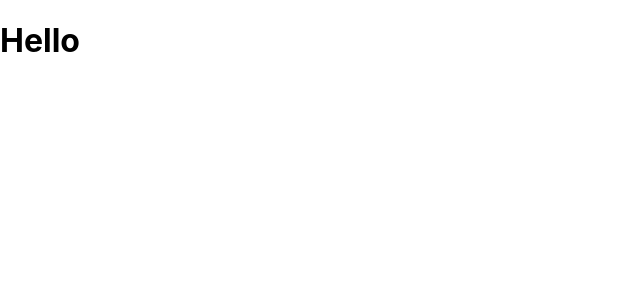
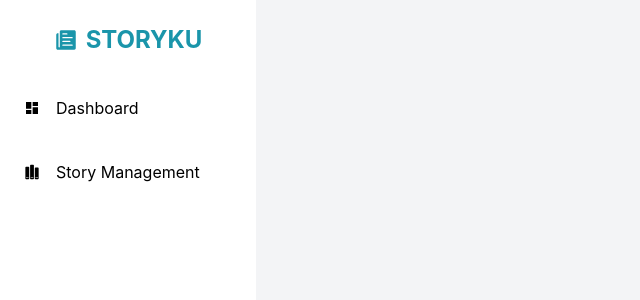
Before and after one commit to althaafka/bigio-takehome-challenge, a React (Create React App) app in the folder client/: page / in a window 1280 px wide. Shown: the top 300 px of the page, without its empty margins (0-640 px from the left). Built offline with nearby package versions, Linux system fonts and the light colour scheme.

Commit message:
feat(fe): layout

```diff
--- a/client/package.json
+++ b/client/package.json
@@ -8,6 +8,7 @@
     "@testing-library/user-event": "^13.5.0",
     "react": "^18.3.1",
     "react-dom": "^18.3.1",
+    "react-router-dom": "^6.26.1",
     "react-scripts": "5.0.1",
     "web-vitals": "^2.1.4"
   },
@@ -34,5 +35,10 @@
       "last 1 firefox version",
       "last 1 safari version"
     ]
+  },
+  "devDependencies": {
+    "autoprefixer": "^10.4.20",
+    "postcss": "^8.4.41",
+    "tailwindcss": "^3.4.10"
   }
 }
--- /dev/null
+++ b/client/postcss.config.js
@@ -0,0 +1,6 @@
+module.exports = {
+  plugins: {
+    tailwindcss: {},
+    autoprefixer: {},
+  },
+}
--- a/client/src/App.js
+++ b/client/src/App.js
@@ -1,8 +1,20 @@
 import './App.css';
+import React from 'react';
+import { BrowserRouter as Router, Route, Routes } from 'react-router-dom';
+import Layout from './pages/layout';
 
 function App() {
   return (
-    <h1>Hello</h1>
+    <Router>
+      <Routes>
+        <Route path="/" element={<Layout/>}>
+          {/* <Route index element={<Home />} />
+          <Route path='story' element={<Story />} />
+          <Route path='story/add' element={<StoryAdd />} />
+          <Route path='story/add-chapter' element={<StoryAddChapter />} /> */}
+        </Route>
+      </Routes>
+    </Router>
   );
 }
 
--- a/client/src/index.css
+++ b/client/src/index.css
@@ -11,3 +11,8 @@ code {
   font-family: source-code-pro, Menlo, Monaco, Consolas, 'Courier New',
     monospace;
 }
+
+/* src/index.css */
+@tailwind base;
+@tailwind components;
+@tailwind utilities;
--- /dev/null
+++ b/client/src/pages/layout.js
@@ -0,0 +1,68 @@
+import React from 'react';
+import { Outlet, Link } from 'react-router-dom';
+
+const Layout = () => {
+  return (
+    <div className="flex h-screen bg-gray-100">
+      <aside className="w-64 bg-white text-black flex flex-col">
+        <div className="flex items-center justify-center px-4 py-6">
+          <svg
+            className="svg-icon mr-2"
+            style={{
+              width: '1.5em',
+              height: '1.5em',
+              fill: '#1A95AA',
+              overflow: 'hidden',
+            }}
+            viewBox="0 0 1024 1024"
+            version="1.1"
+            xmlns="http://www.w3.org/2000/svg"
+          >
+            <path d="M248 160v644c0 15.4-12.6 28-28 28s-28-12.6-28-28V224H160c-35.4 0-64 28.6-64 64v576c0 35.4 28.6 64 64 64h706.2c34 0 61.8-27.6 61.8-61.8V160c0-35.4-28.6-64-64-64l-556 4c-35.4 0-60 24.6-60 60z m132 64h168c15.4 0 28 12.6 28 28s-12.6 28-28 28h-168c-15.4 0-28-12.6-28-28s12.6-28 28-28z m0 320h296c15.4 0 28 12.6 28 28s-12.6 28-28 28H380c-15.4 0-28-12.6-28-28s12.6-28 28-28z m392 216H380c-15.4 0-28-12.6-28-28s12.6-28 28-28h392c15.4 0 28 12.6 28 28s-12.6 28-28 28z m0-320H380c-15.4 0-28-12.6-28-28s12.6-28 28-28h392c15.4 0 28 12.6 28 28s-12.6 28-28 28z" />
+          </svg>
+          <div className="text-2xl font-bold text-blue2">
+            STORYKU
+          </div>
+        </div>
+        <nav className="flex-grow">
+          <ul className="space-y-2">
+            <li>
+              <Link to="/" className="py-4 px-6 hover:bg-blue1 hover:text-white flex items-center">
+                <svg
+                  className="mr-4"
+                  style={{ width: '1em', height: '1em', verticalAlign: 'middle', fill: 'currentColor', overflow: 'hidden' }}
+                  viewBox="0 0 1024 1024"
+                  version="1.1"
+                  xmlns="http://www.w3.org/2000/svg"
+                >
+                  <path d="M128 554.666667h341.333333V128H128v426.666667z m0 341.333333h341.333333V640H128v256z m426.666667 0h341.333333V469.333333H554.666667v426.666667z m0-768v256h341.333333V128H554.666667z" />
+                </svg>
+                Dashboard
+              </Link>
+            </li>
+            <li>
+              <Link to="/story" className="py-4 px-6 hover:bg-blue1 hover:text-white flex items-center">
+                <svg
+                  className="mr-4"
+                  style={{ width: '1em', height: '1em', verticalAlign: 'middle', fill: 'currentColor', overflow: 'hidden' }}
+                  viewBox="0 0 1024 1024"
+                  version="1.1"
+                  xmlns="http://www.w3.org/2000/svg"
+                >
+                  <path d="M585.840286 48.820024h-146.460071a48.820024 48.820024 0 0 0-48.820024 48.820024v829.940405a48.820024 48.820024 0 0 0 48.820024 48.820024h146.460071a48.820024 48.820024 0 0 0 48.820024-48.820024V97.640048a48.820024 48.820024 0 0 0-48.820024-48.820024z m7.078904 829.940405h-160.617879v-24.410012h160.617879zM889.012634 219.690107h-148.168772a48.820024 48.820024 0 0 0-48.820024 48.820024v659.070322a48.820024 48.820024 0 0 0 48.820024 48.820024h148.168772a48.820024 48.820024 0 0 0 48.820024-48.820024V268.510131a48.820024 48.820024 0 0 0-48.820024-48.820024z m6.346603 659.070322h-160.861978v-24.410012h160.861978z m-610.250298-707.890346h-148.901072a48.820024 48.820024 0 0 0-48.820024 48.820024v707.890346a48.820024 48.820024 0 0 0 48.820024 48.820024h148.168772a48.820024 48.820024 0 0 0 48.820024-48.820024V219.690107a48.820024 48.820024 0 0 0-48.820024-48.820024z m6.346603 707.890346H129.861263v-24.410012h160.861979z" />
+                </svg>
+                Story Management
+              </Link>
+            </li>
+          </ul>
+        </nav>
+      </aside>
+
+      <main className="flex-grow p-6 overflow-y-auto">
+        <Outlet />
+      </main>
+    </div>
+  );
+};
+
+export default Layout;
--- /dev/null
+++ b/client/tailwind.config.js
@@ -0,0 +1,15 @@
+// tailwind.config.js
+module.exports = {
+  content: [
+    "./src/**/*.{js,jsx,ts,tsx}",
+  ],
+  theme: {
+    extend: {
+      colors: {
+        blue1: '#21BAD5',
+        blue2: '#1A95AA'
+      },
+    },
+  },
+  plugins: [],
+}
```
Also changed, not shown: 1 other file (tests, documents, lock files or other folders).
